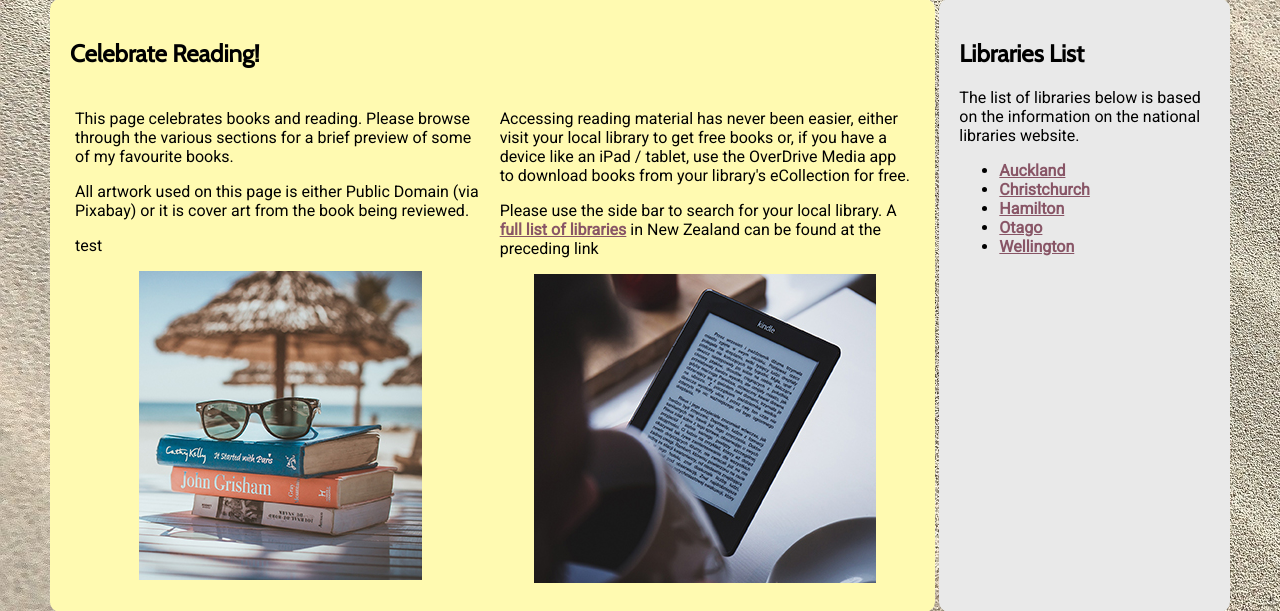
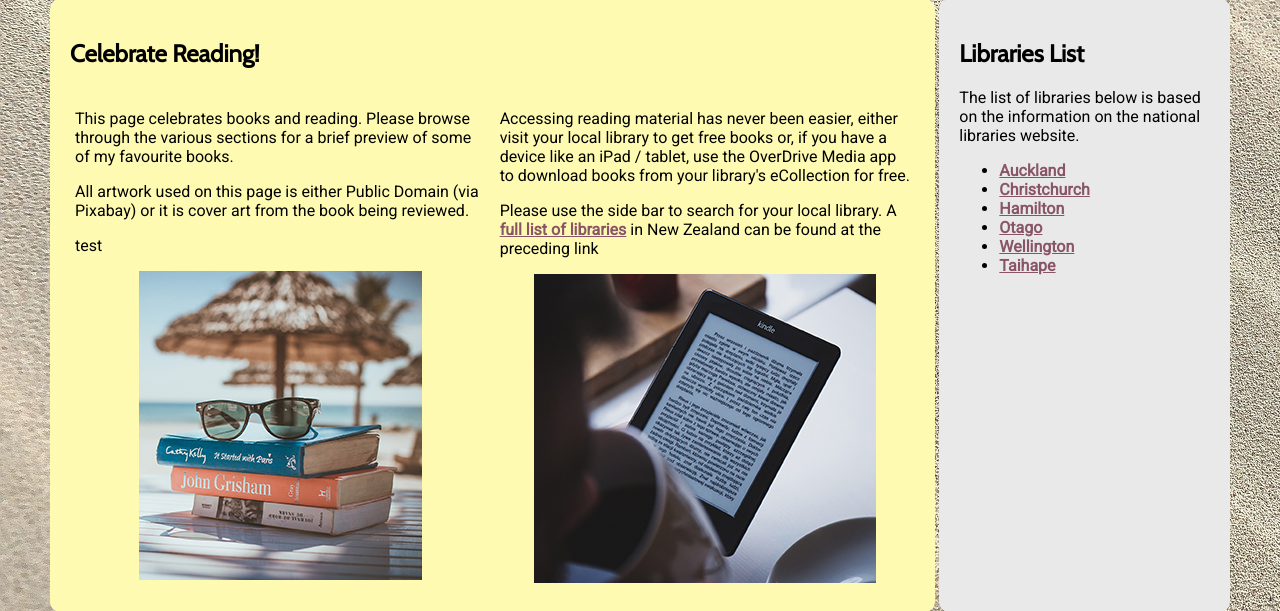
Before and after one commit to tchisholm-DTI/DTI101_91880_Books, a PHP site: page / in a window 1280 px wide. Shown: the part 296-907 px from the top of the page. Run offline with PHP 8.4, Linux system fonts and the light colour scheme.

Commit message:
I suggest you add Taihape as an important library.

```diff
--- a/index.php
+++ b/index.php
@@ -48,6 +48,7 @@
                 <li><a href="http://www.hamiltonlibraries.co.nz/" target="_blank">Hamilton</a></li>
                 <li><a href="http://codc-qldc.govt.nz/" target="_blank">Otago</a></li>
                 <li><a href="http://www.wcl.govt.nz/" target="_blank">Wellington</a></li>
+                    <li><a href="#">Taihape</a></li>
             </ul>
         </div><!--/side-->
 
```
